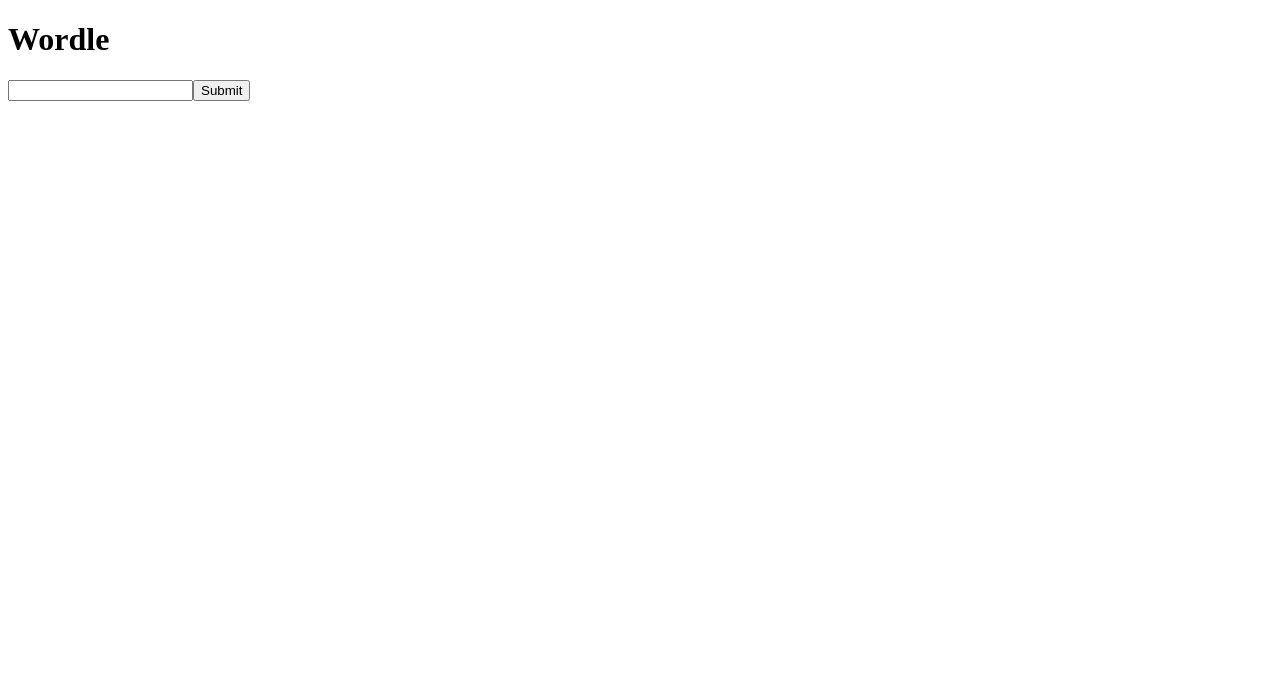
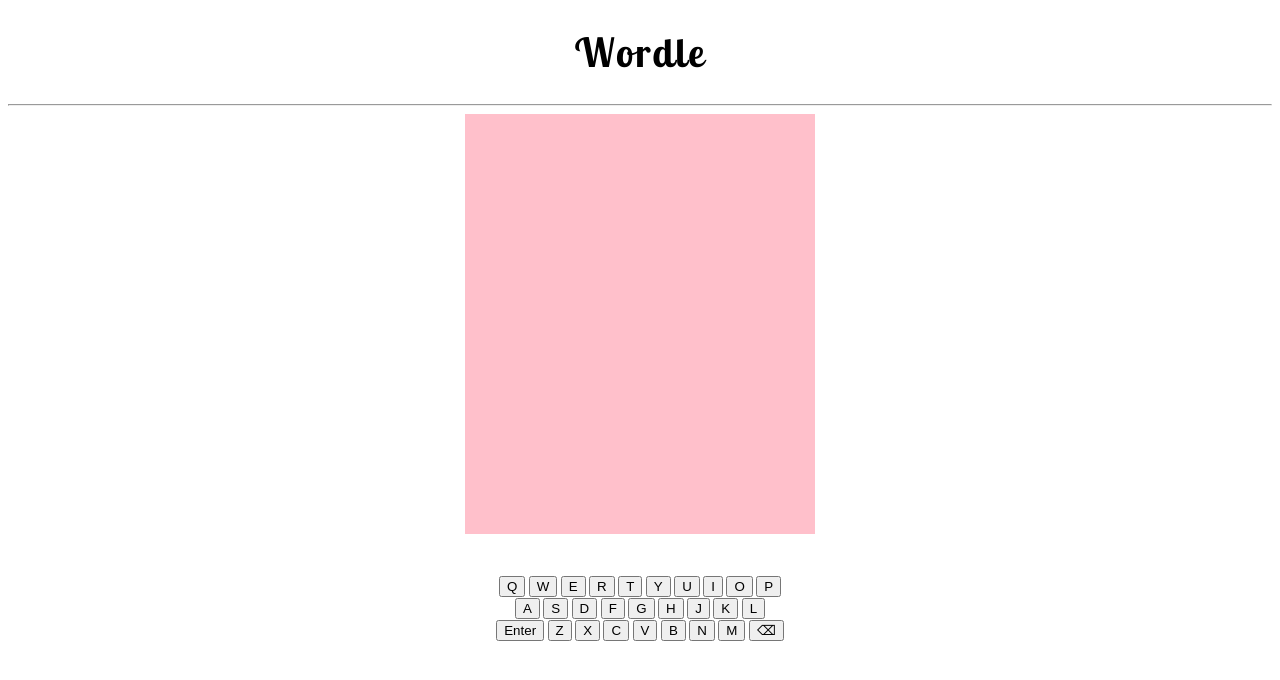
Before and after one commit to plxnetarium/Wordle, a plain HTML site: page index.html in a window 1280 px wide. Drawn offline with Linux system fonts and the light colour scheme.

Commit message:
Added Styling to the header and added keyboard buttons

```diff
--- a/app.js
+++ b/app.js
@@ -0,0 +1,21 @@
+var height = 6; //guesses
+var width = 5; // word length
+
+var row = 0; // these are the guesses
+var col = 0; // the letter for the attempt
+
+window.onload = function(){
+    init()
+}
+
+function init(){
+    for(let r = 0 ; r< height; r++){
+        for(let c = 0; c< width; c++){
+            let tile =document.createElement('span')
+            tile.id = r.toString + "-" +c.toString
+            document.getElementById("2-3")
+            title.classList.add('title')
+
+        }
+    }
+}
--- a/index.html
+++ b/index.html
@@ -1,15 +1,65 @@
 <!DOCTYPE html>
 <html lang="en">
+
 <head>
+    <link rel="preconnect" href="https://fonts.googleapis.com">
+    <link rel="preconnect" href="https://fonts.gstatic.com" crossorigin>
+    <link
+        href="https://fonts.googleapis.com/css2?family=Bebas+Neue&family=Lobster+Two:ital,wght@0,400;0,700;1,400;1,700&family=Roboto:ital,wght@0,100..900;1,100..900&display=swap"
+        rel="stylesheet">
     <link rel="stylesheet" href="./style.css">
     <script defer src="./app.js"></script>
     <meta charset="UTF-8">
     <meta name="viewport" content="width=device-width, initial-scale=1.0">
     <title>Wordle</title>
 </head>
+
 <body>
-    <h1>Wordle</h1>
-    <input type="text" name="input word" maxlength="5" id="userInput"><button>Submit</button>
+    <h1 id="title">Wordle</h1>
+    <hr>
+        <div id="board"></div>
+
+        <br>
+
+        <h1 id="answer"></h1>
+
+        <div id="keyboard">
+            <div id="rowone">
+                <button class="key" data-key="Q">Q</button>
+                <button class="key" data-key="W">W</button>
+                <button class="key" data-key="E">E</button>
+                <button class="key" data-key="R">R</button>
+                <button class="key" data-key="T">T</button>
+                <button class="key" data-key="Y">Y</button>
+                <button class="key" data-key="U">U</button>
+                <button class="key" data-key="I">I</button>
+                <button class="key" data-key="O">O</button>
+                <button class="key" data-key="P">P</button>
+            </div>
+            <div id="rowtwo">
+                <button class="key" data-key="A">A</button>
+                <button class="key" data-key="S">S</button>
+                <button class="key" data-key="D">D</button>
+                <button class="key" data-key="F">F</button>
+                <button class="key" data-key="G">G</button>
+                <button class="key" data-key="H">H</button>
+                <button class="key" data-key="J">J</button>
+                <button class="key" data-key="K">K</button>
+                <button class="key" data-key="L">L</button>
+            </div>
+            <div id="rowthree">
+                <button class="key">Enter</button>
+                <button class="key" data-key="Z">Z</button>
+                <button class="key" data-key="X">X</button>
+                <button class="key" data-key="C">C</button>
+                <button class="key" data-key="V">V</button>
+                <button class="key" data-key="B">B</button>
+                <button class="key" data-key="N">N</button>
+                <button class="key" data-key="M">M</button>
+                <button class="key">⌫</button>
+            </div>
+        </div>
 
 </body>
+
 </html>
--- a/style.css
+++ b/style.css
@@ -0,0 +1,60 @@
+body{
+    font-family: "Lobster Two", sans-serif;
+    text-align: center;
+}
+
+.title{
+    font-size: 40px;
+    text-align: center;
+    letter-spacing: 2px;
+}
+#game{
+    display: flex;
+    flex-direction: column;
+    align-items: center;
+}
+#board {
+    width: 350px;
+    height: 420px;
+    background-color: pink;
+    margin-top: 3px;
+    margin: auto;
+    display: flex;
+    flex-wrap: wrap;
+
+
+}
+
+.tile{
+    /* boxes */
+    border: 2px solid lightgray;
+    width: 60px;
+    height: 60px;
+    margin: 2.5px;
+
+    /* text */
+    color: black;
+    font-size: 30px;
+    font-weight: bold;
+    display: flex;
+    justify-content: center;
+    align-items: center;
+}
+
+.correct{
+    background-color: greenyellow;
+    color: white;
+    border-color: white;
+}
+
+.exists{
+    background-color: yellow;
+    color: white;
+    border-color: white;
+}
+
+.no{
+    background-color: grey;
+    color: white;
+    border-color: white;
+}
```
